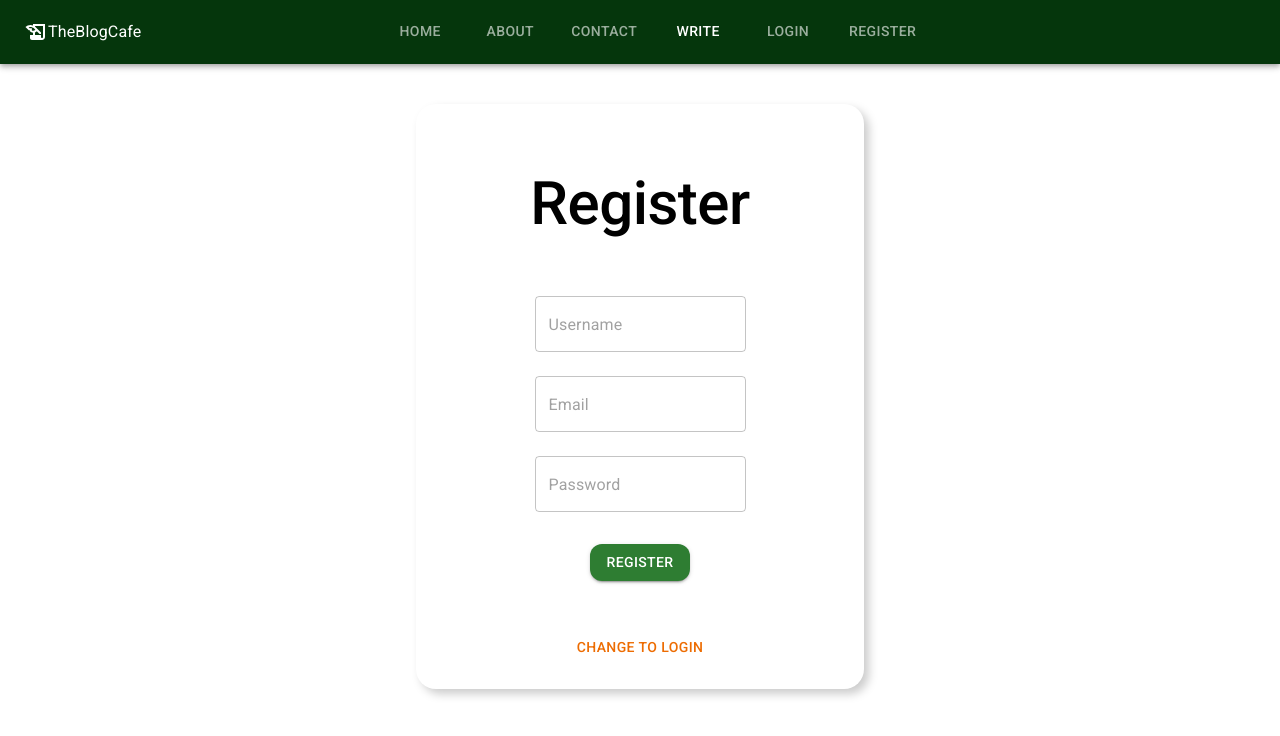
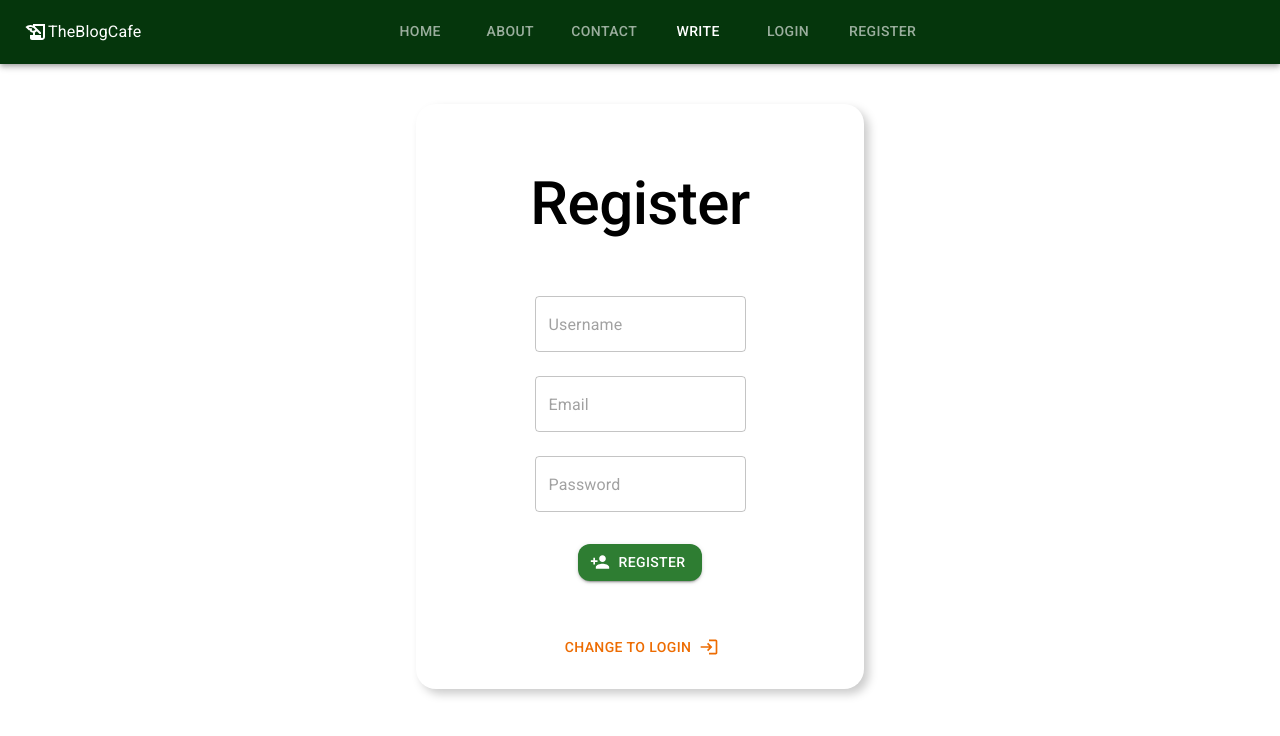
Before and after one commit to GouravDutta-01/The-Blog-Cafe, a React (Create React App) app in the folder frontend/: page /write in a window 1280 px wide. Shown: the top 736 px of the page. Built offline with nearby package versions, Linux system fonts and the light colour scheme.

Commit message:
Minor changes

```diff
--- a/frontend/src/pages/Login.jsx
+++ b/frontend/src/pages/Login.jsx
@@ -3,6 +3,8 @@ import React, { useContext, useState } from "react";
 import { Context } from "../context/Context";
 import axios from "axios";
 import { Link } from "react-router-dom";
+import LoginIcon from "@mui/icons-material/Login";
+import PersonAddIcon from "@mui/icons-material/PersonAdd";
 
 export default function Login() {
   const [username, setUsername] = useState("");
@@ -58,6 +60,7 @@ export default function Login() {
             onChange={(e) => setPassword(e.target.value)}
           />
           <Button
+            startIcon={<LoginIcon />}
             sx={{ marginTop: 3, borderRadius: 3 }}
             variant="contained"
             color="success"
@@ -67,7 +70,11 @@ export default function Login() {
             Login
           </Button>
           <Link to="/register">
-            <Button sx={{ marginTop: 6, borderRadius: 3 }} color="warning">
+            <Button
+              endIcon={<PersonAddIcon />}
+              sx={{ marginTop: 6, borderRadius: 3 }}
+              color="warning"
+            >
               Change to Register
             </Button>
           </Link>
--- a/frontend/src/pages/Register.jsx
+++ b/frontend/src/pages/Register.jsx
@@ -2,8 +2,10 @@ import { Box, Button, TextField, Typography } from "@mui/material";
 import axios from "axios";
 import React, { useState } from "react";
 import { Link } from "react-router-dom";
-import { ToastContainer, toast } from 'react-toastify';
-import 'react-toastify/dist/ReactToastify.css';
+import { ToastContainer, toast } from "react-toastify";
+import "react-toastify/dist/ReactToastify.css";
+import LoginIcon from "@mui/icons-material/Login";
+import PersonAddIcon from "@mui/icons-material/PersonAdd";
 
 export default function Register() {
   const [username, setUsername] = useState("");
@@ -25,7 +27,7 @@ export default function Register() {
   };
   return (
     <div>
-      <ToastContainer position="top-center" autoClose={2000}/>
+      <ToastContainer position="top-center" autoClose={2000} />
       <form onSubmit={handleSubmit}>
         <Box
           sx={{ ":hover": { boxShadow: "10px 10px 20px #ccc" } }}
@@ -65,6 +67,7 @@ export default function Register() {
             onChange={(e) => setPassword(e.target.value)}
           />
           <Button
+            startIcon={<PersonAddIcon />}
             sx={{ marginTop: 3, borderRadius: 3 }}
             variant="contained"
             color="success"
@@ -73,7 +76,11 @@ export default function Register() {
             Register
           </Button>
           <Link to="/login">
-            <Button sx={{ marginTop: 6, borderRadius: 3 }} color="warning">
+            <Button
+              endIcon={<LoginIcon />}
+              sx={{ marginTop: 6, borderRadius: 3 }}
+              color="warning"
+            >
               Change to Login
             </Button>
           </Link>
```
